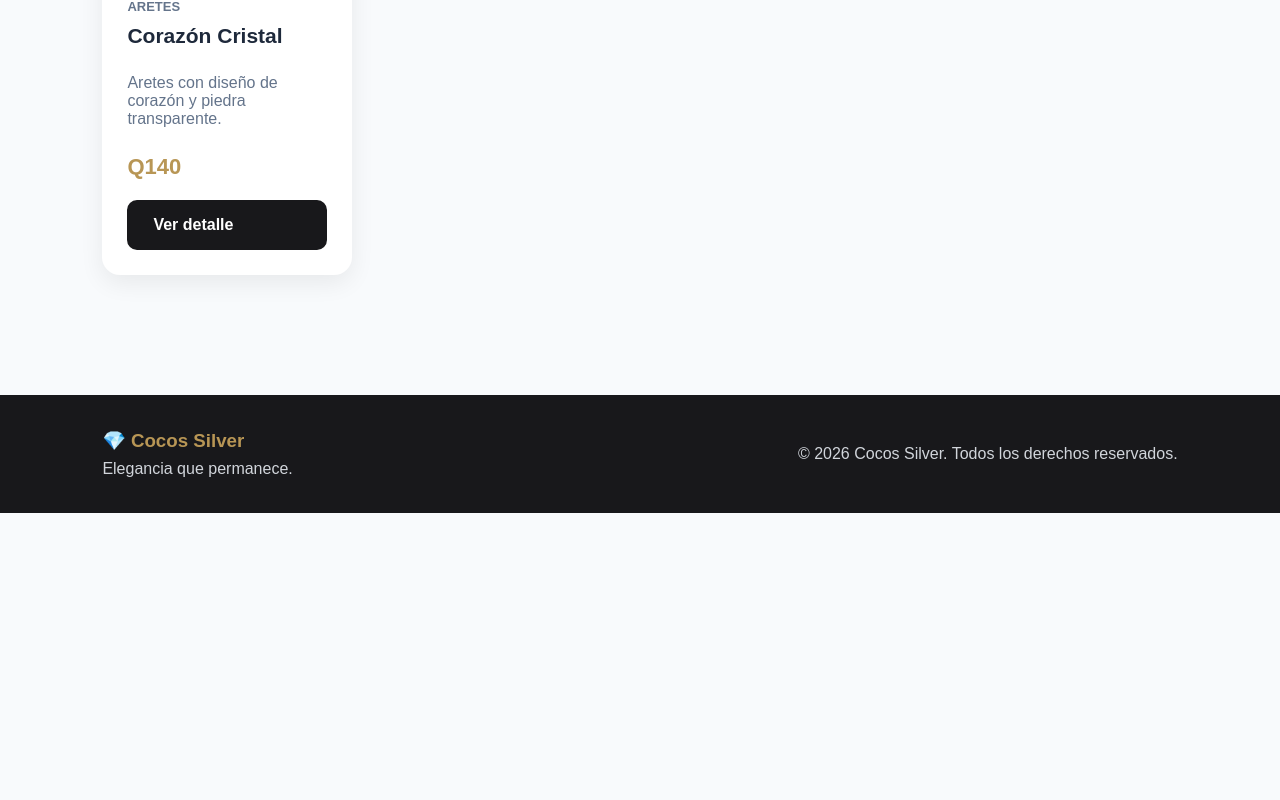
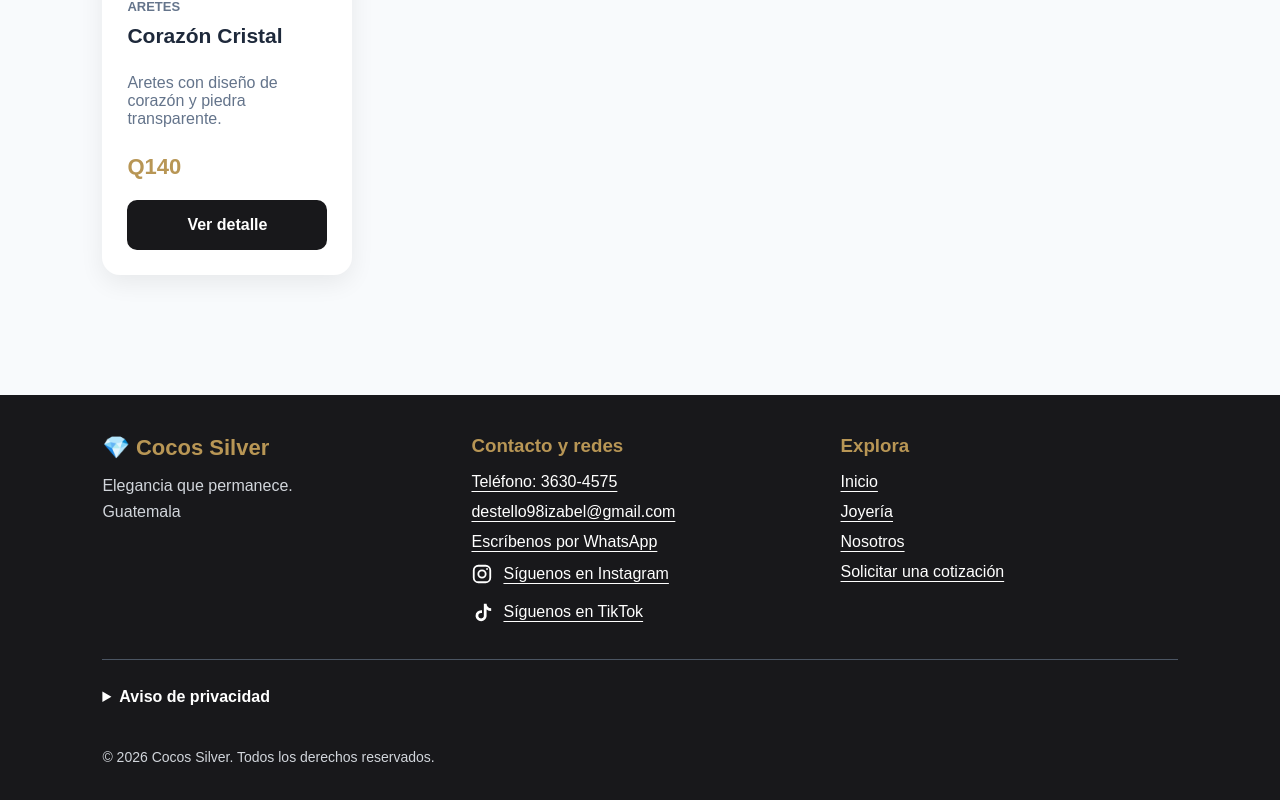
Before and after one commit to jef0706/cocos-silver, a React (Vite) app: page /joyeria in a window 1280 px wide. Shown: the part 1416-2216 px from the top of the page. Before the commit the page ends 1929 px from the top, so only its background shows below. Built offline with nearby package versions, Linux system fonts and the light colour scheme.

Commit message:
Mejora vista movil y footer con redes y privacidad

```diff
--- a/src/components/Footer.tsx
+++ b/src/components/Footer.tsx
@@ -1,14 +1,159 @@
+import { Link } from 'react-router-dom';
+
 function Footer() {
   return (
     <footer className="footer">
       <div>
-        <h3>💎 Cocos Silver</h3>
+        <h2>💎 Cocos Silver</h2>
         <p>Elegancia que permanece.</p>
+        <p>Guatemala</p>
       </div>
 
-      <p>© 2026 Cocos Silver. Todos los derechos reservados.</p>
+      <div>
+        <h3>Contacto y redes</h3>
+
+        <ul className="footer__lista">
+          <li>
+            <a href="tel:+50236304575">
+              Teléfono: 3630-4575
+            </a>
+          </li>
+
+          <li>
+            <a href="mailto:destello98izabel@gmail.com">
+              destello98izabel@gmail.com
+            </a>
+          </li>
+
+          <li>
+            <a
+              href="https://wa.me/50236304575"
+              target="_blank"
+              rel="noopener noreferrer"
+            >
+              Escríbenos por WhatsApp
+            </a>
+          </li>
+
+          <li>
+            <a
+              className="footer__red-social"
+              href="https://www.instagram.com/cocos_silver/"
+              target="_blank"
+              rel="noopener noreferrer"
+            >
+              <svg
+                viewBox="0 0 24 24"
+                fill="none"
+                stroke="currentColor"
+                strokeWidth="2"
+                aria-hidden="true"
+                focusable="false"
+              >
+                <rect
+                  x="3"
+                  y="3"
+                  width="18"
+                  height="18"
+                  rx="5"
+                />
+                <circle cx="12" cy="12" r="4" />
+                <circle
+                  cx="17.5"
+                  cy="6.5"
+                  r="1"
+                  fill="currentColor"
+                  stroke="none"
+                />
+              </svg>
+
+              <span>Síguenos en Instagram</span>
+            </a>
+          </li>
+
+          <li>
+            <a
+              className="footer__red-social"
+              href="https://www.tiktok.com/@cocos_silver"
+              target="_blank"
+              rel="noopener noreferrer"
+            >
+              <svg
+                viewBox="0 0 24 24"
+                fill="currentColor"
+                aria-hidden="true"
+                focusable="false"
+              >
+                <path d="M14 3h3a5 5 0 0 0 5 5v3a8 8 0 0 1-5-1.7V16a6 6 0 1 1-6-6h1v3h-1a3 3 0 1 0 3 3V3Z" />
+              </svg>
+
+              <span>Síguenos en TikTok</span>
+            </a>
+          </li>
+        </ul>
+      </div>
+
+      <nav aria-label="Navegación del pie de página">
+        <h3>Explora</h3>
+
+        <ul className="footer__lista">
+          <li>
+            <Link to="/">Inicio</Link>
+          </li>
+
+          <li>
+            <Link to="/joyeria">Joyería</Link>
+          </li>
+
+          <li>
+            <Link to="/nosotros">Nosotros</Link>
+          </li>
+
+          <li>
+            <Link to="/contacto">
+              Solicitar una cotización
+            </Link>
+          </li>
+        </ul>
+      </nav>
+
+      <details
+        className="footer__privacidad"
+        id="privacidad"
+      >
+        <summary>Aviso de privacidad</summary>
+
+        <div>
+          <p>
+            El formulario utiliza tu nombre, correo electrónico y
+            consulta para preparar un mensaje de cotización en
+            WhatsApp. Abrir WhatsApp no envía automáticamente el
+            mensaje: tú decides cuándo enviarlo.
+          </p>
+
+          <p>
+            Este sitio utiliza Google Analytics para medir las
+            visitas y las interacciones con el botón de cotización.
+            El evento de cotización no incluye el nombre, correo
+            ni texto de tu consulta.
+          </p>
+
+          <p>
+            Para consultas sobre el uso de tu información,
+            escríbenos a{' '}
+            <a href="mailto:destello98izabel@gmail.com">
+              destello98izabel@gmail.com
+            </a>.
+          </p>
+        </div>
+      </details>
+
+      <p className="footer__copyright">
+        © {new Date().getFullYear()} Cocos Silver.
+        Todos los derechos reservados.
+      </p>
     </footer>
-  )
+  );
 }
 
-export default Footer
+export default Footer;
--- a/src/index.css
+++ b/src/index.css
@@ -1093,3 +1093,298 @@ section[id] {
     scroll-behavior: auto;
   }
 }
+
+/* Ajustes de ancho y distribución */
+*,
+*::before,
+*::after {
+  box-sizing: border-box;
+}
+
+.hero {
+  grid-template-columns: minmax(0, 1.2fr) minmax(0, 1fr);
+}
+
+.hero__contenido,
+.hero__visual,
+.tarjeta-producto,
+.contacto__info,
+.formulario,
+.detalle-producto__info {
+  min-width: 0;
+}
+
+.hero__tarjeta {
+  width: min(100%, 330px);
+}
+
+.productos-grid {
+  grid-template-columns:
+    repeat(auto-fit, minmax(min(100%, 240px), 1fr));
+}
+
+.boton {
+  max-width: 100%;
+  text-align: center;
+  white-space: normal;
+  overflow-wrap: anywhere;
+}
+
+.contacto__info,
+.footer {
+  overflow-wrap: anywhere;
+}
+
+.formulario__grupo textarea {
+  resize: vertical;
+}
+
+/* Móviles y tabletas pequeñas */
+@media (max-width: 800px) {
+  main {
+    padding: 32px 16px;
+  }
+
+  .hero {
+    grid-template-columns: minmax(0, 1fr);
+    min-height: auto;
+    gap: 36px;
+    padding: 40px 0;
+    text-align: center;
+  }
+
+  .hero__contenido,
+  .hero__visual {
+    width: 100%;
+    margin: 0 auto;
+  }
+
+  .hero__botones {
+    justify-content: center;
+  }
+
+  .hero__tarjeta {
+    padding: 36px 20px;
+  }
+
+  .destacados {
+    padding: 40px 0;
+  }
+
+  .beneficios,
+  .confianza,
+  .cta-final,
+  .tipo-cambio {
+    width: 100%;
+    padding: 40px 0;
+  }
+
+  .catalogo,
+  .detalle-producto,
+  .nosotros,
+  .contacto,
+  .no-encontrado {
+    padding: 40px 16px;
+  }
+
+  .contacto__contenedor,
+  .detalle-producto__contenido,
+  .nosotros__contenido,
+  .beneficios__grid {
+    grid-template-columns: minmax(0, 1fr);
+  }
+
+  .contacto__info,
+  .formulario {
+    padding: 20px;
+  }
+
+  .navbar {
+    position: relative;
+    flex-direction: row;
+    padding: 16px;
+    gap: 12px;
+  }
+
+  .navbar__marca {
+    font-size: 20px;
+    white-space: nowrap;
+  }
+
+  .navbar__toggle {
+    display: block;
+    flex-shrink: 0;
+  }
+
+  .navbar__links {
+    display: none;
+    position: absolute;
+    top: 100%;
+    left: 0;
+    width: 100%;
+    flex-direction: column;
+    align-items: center;
+    gap: 16px;
+    padding: 20px 16px;
+    background: var(--color-blanco);
+    border-top: 1px solid var(--color-borde);
+    box-shadow: 0 8px 20px rgba(0, 0, 0, 0.08);
+    z-index: 1000;
+  }
+
+  .navbar__links--abierto {
+    display: flex;
+  }
+
+  .navbar__links li {
+    width: 100%;
+    text-align: center;
+  }
+
+  .navbar__links a {
+    display: block;
+    padding: 8px 0;
+  }
+}
+
+@media (max-width: 480px) {
+  .hero h1 {
+    font-size: 32px;
+    line-height: 1.15;
+  }
+
+  .hero__contenido p {
+    font-size: 17px;
+    line-height: 1.5;
+  }
+
+  .hero__etiqueta {
+    max-width: 100%;
+    font-size: 13px;
+  }
+
+  .hero__tarjeta h2 {
+    font-size: 28px;
+  }
+
+  .footer {
+    flex-direction: column;
+    padding: 32px 16px;
+    text-align: center;
+  }
+}
+/* Footer con contacto y privacidad */
+.footer {
+  display: grid;
+  grid-template-columns: repeat(3, minmax(0, 1fr));
+  align-items: start;
+  gap: 32px;
+  padding: 40px 8% 90px;
+  text-align: left;
+}
+
+.footer > * {
+  min-width: 0;
+}
+
+.footer h2 {
+  margin: 0 0 12px;
+  font-size: 22px;
+  color: var(--color-acento);
+}
+
+.footer h3 {
+  margin-bottom: 16px;
+}
+
+.footer p {
+  line-height: 1.6;
+}
+
+.footer__lista {
+  display: grid;
+  gap: 12px;
+  list-style: none;
+  margin: 0;
+  padding: 0;
+}
+
+.footer a {
+  color: var(--color-blanco);
+  overflow-wrap: anywhere;
+  text-decoration: underline;
+  text-underline-offset: 4px;
+}
+
+.footer a:hover {
+  color: var(--color-acento);
+}
+
+.footer a:focus-visible,
+.footer summary:focus-visible {
+  outline: 3px solid var(--color-acento);
+  outline-offset: 4px;
+}
+
+.footer__privacidad,
+.footer__copyright {
+  grid-column: 1 / -1;
+}
+
+.footer__privacidad {
+  border-top: 1px solid #4b5563;
+  padding-top: 20px;
+}
+
+.footer__privacidad summary {
+  width: fit-content;
+  max-width: 100%;
+  cursor: pointer;
+  font-weight: bold;
+  padding: 8px 0;
+}
+
+.footer__privacidad div {
+  max-width: 800px;
+}
+
+.footer__privacidad p {
+  margin-top: 16px;
+}
+
+.footer__copyright {
+  font-size: 14px;
+}
+
+@media (max-width: 800px) {
+  .footer {
+    grid-template-columns: minmax(0, 1fr);
+    padding: 32px 16px 90px;
+    text-align: center;
+  }
+
+  .footer__privacidad summary {
+    margin: 0 auto;
+  }
+
+  .footer__privacidad div {
+    text-align: left;
+  }
+}
+
+.footer__red-social {
+  display: inline-flex;
+  align-items: center;
+  gap: 10px;
+  max-width: 100%;
+}
+
+.footer__red-social svg {
+  width: 22px;
+  height: 22px;
+  flex-shrink: 0;
+}
+
+.footer__red-social span {
+  min-width: 0;
+}
```
